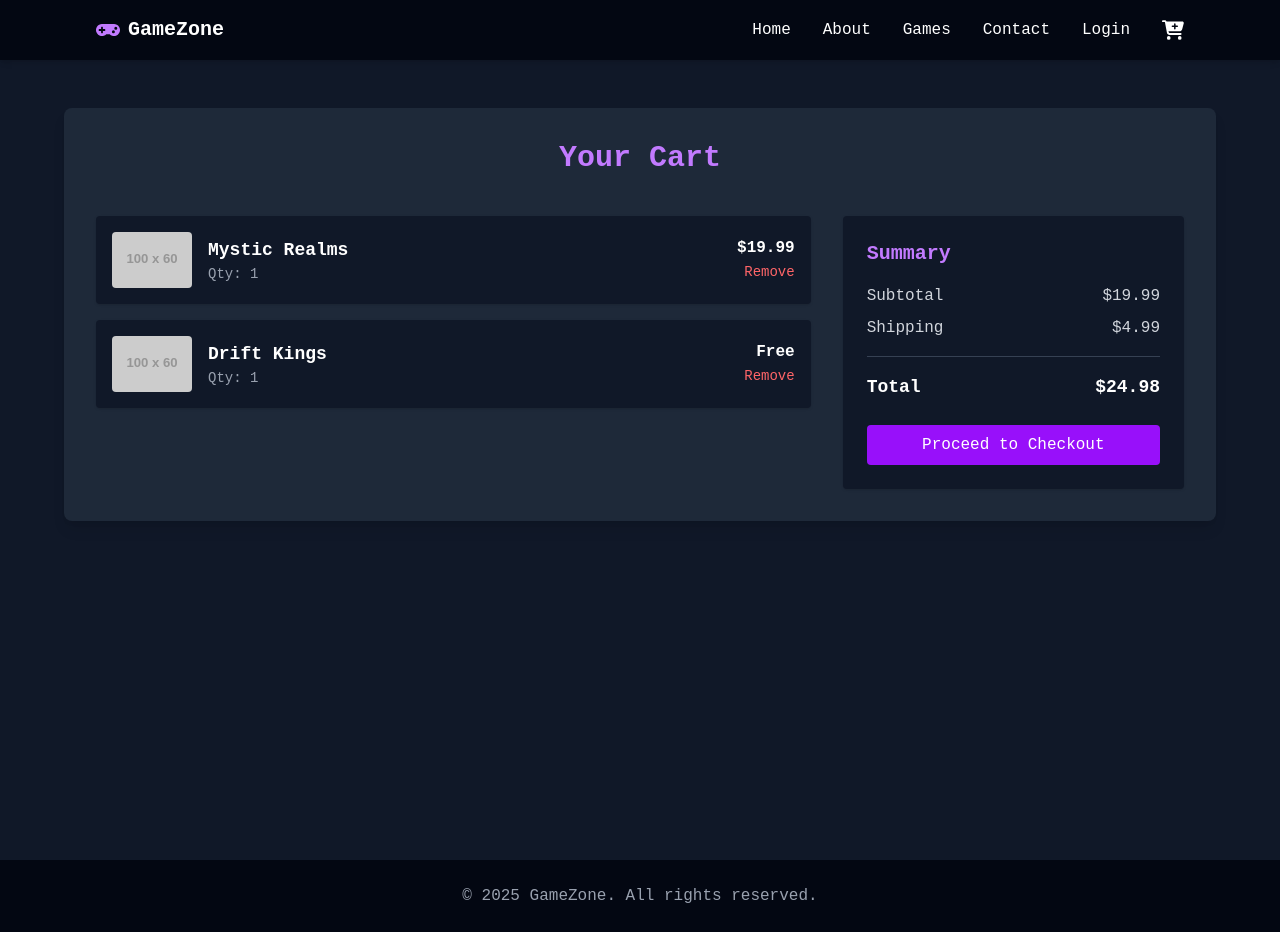
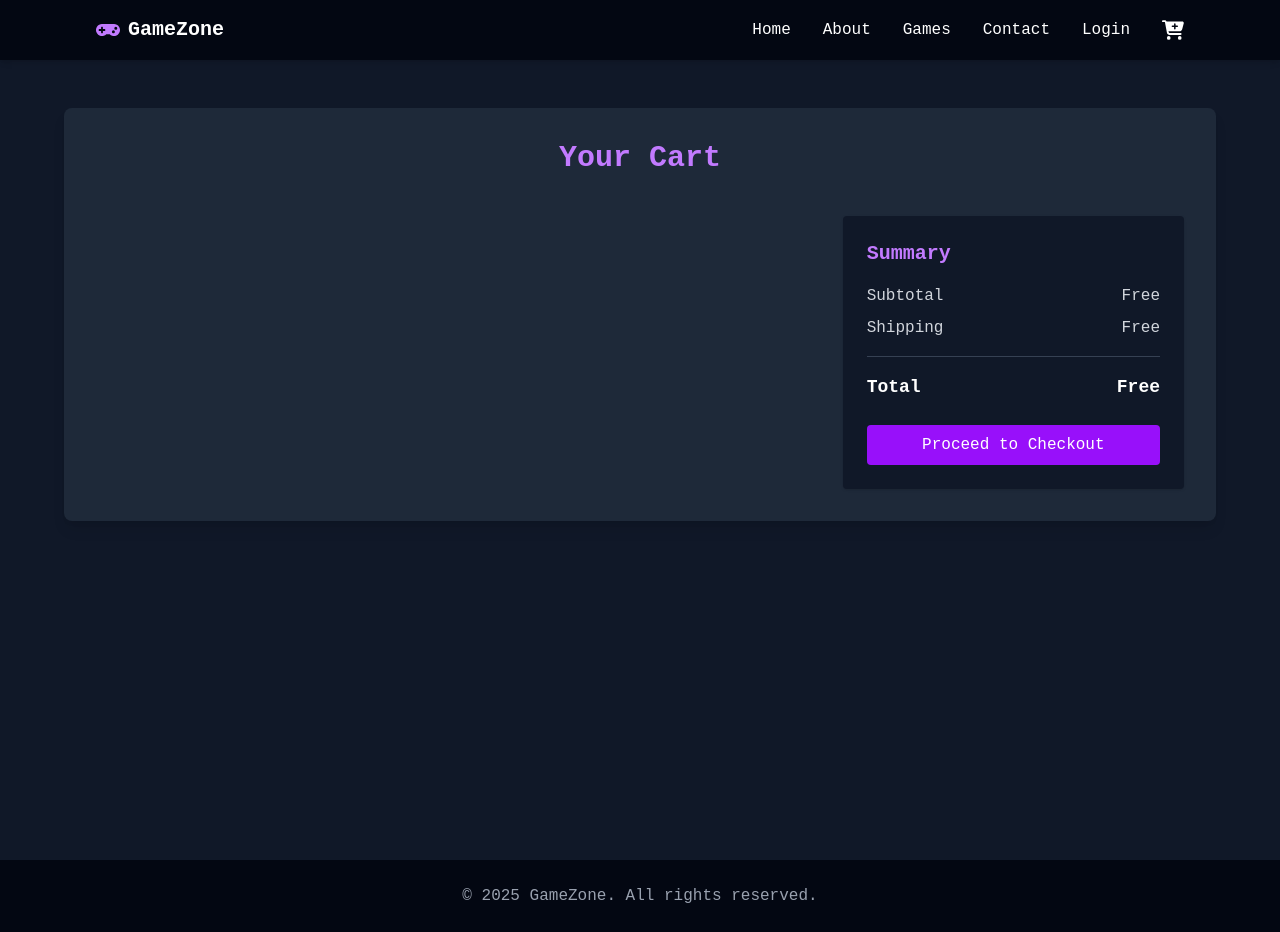
Before and after one commit to UditChauhan07/shorya-demo-nextjs, a Next.js app: page /cart in a window 1280 px wide. Built offline with nearby package versions, Linux system fonts and the light colour scheme.

Commit message:
new changes

```diff
--- a/package.json
+++ b/package.json
@@ -19,9 +19,11 @@
     "react": "^19.0.0",
     "react-dom": "^19.0.0",
     "react-hook-form": "^7.56.1",
+    "react-hot-toast": "^2.5.2",
     "react-icons": "^5.5.0",
     "sweetalert2": "^11.19.1",
-    "zod": "^3.24.3"
+    "zod": "^3.24.3",
+    "zustand": "^5.0.5"
   },
   "devDependencies": {
     "@eslint/eslintrc": "^3",
--- a/src/app/cart/page.tsx
+++ b/src/app/cart/page.tsx
@@ -1,27 +1,33 @@
 "use client";
+import useCartStore from "../../store/useCartStore"; // adjust path if needed
 
 export default function Cart() {
-  const cartItems = [
-    {
-      id: 1,
-      name: "Mystic Realms",
-      price: 19.99,
-      quantity: 1,
-      image: "https://via.placeholder.com/100x60?text=Mystic+Realms",
-    },
-    {
-      id: 2,
-      name: "Drift Kings",
-      price: 0.0,
-      quantity: 1,
-      image: "https://via.placeholder.com/100x60?text=Drift+Kings",
-    },
-  ];
+  // const cartItems = [
+  //   {
+  //     id: 1,
+  //     name: "Mystic Realms",
+  //     price: 19.99,
+  //     quantity: 1,
+  //     image: "https://via.placeholder.com/100x60?text=Mystic+Realms",
+  //   },
+  //   {
+  //     id: 2,
+  //     name: "Drift Kings",
+  //     price: 0.0,
+  //     quantity: 1,
+  //     image: "https://via.placeholder.com/100x60?text=Drift+Kings",
+  //   },
+  // ];
 
-  const total = cartItems.reduce(
-    (sum, item) => sum + item.price * item.quantity,
-    0
-  );
+  const cartItems = useCartStore((state) => state.cart);
+  const removeFromCart = useCartStore((state) => state.removeFromCart);
+
+  const total = cartItems.reduce((sum: any, item: any) => {
+    const price =
+      typeof item.price === "number" ? item.price : parseFloat(item.price) || 0;
+
+    return sum + price * item.quantity;
+  }, 0);
 
   return (
     <div className="min-h-screen py-12 px-6 ">
@@ -33,7 +39,7 @@ export default function Cart() {
         <div className="grid grid-cols-1 md:grid-cols-3 gap-8">
           {/* Cart Items */}
           <div className="md:col-span-2 space-y-4">
-            {cartItems.map((item) => (
+            {cartItems.map((item:any) => (
               <div
                 key={item.id}
                 className="flex items-center justify-between bg-gray-900 rounded shadow p-4"
@@ -53,9 +59,16 @@ export default function Cart() {
                 </div>
                 <div className="text-right">
                   <p className="font-semibold">
-                    {item.price === 0 ? "Free" : `$${item.price.toFixed(2)}`}
+                    {typeof item.price === "number"
+                      ? item.price === 0
+                        ? "Free"
+                        : `$${item.price.toFixed(2)}`
+                      : item.price}
                   </p>
-                  <button className="text-red-400 text-sm hover:underline">
+                  <button
+                    onClick={() => removeFromCart(item.id)}
+                    className="text-red-400 text-sm hover:underline"
+                  >
                     Remove
                   </button>
                 </div>
--- a/src/app/games/page.tsx
+++ b/src/app/games/page.tsx
@@ -1,5 +1,7 @@
 "use client";
 import { MdLibraryAdd } from "react-icons/md";
+import useCartStore from "../../store/useCartStore";
+import toast from "react-hot-toast";
 
 export default function Games() {
   const products = [
@@ -16,7 +18,7 @@ export default function Games() {
       name: "Mystic Realms",
       description: "Explore magical lands in this epic fantasy RPG.",
       category: "RPG",
-      price: "$19.99",
+      price: 19.99,
       image: "https://via.placeholder.com/300x180?text=Mystic+Realms",
     },
     {
@@ -40,7 +42,7 @@ export default function Games() {
       name: "Mystic Realms",
       description: "Explore magical lands in this epic fantasy RPG.",
       category: "RPG",
-      price: "$19.99",
+      price: 19.99,
       image: "https://via.placeholder.com/300x180?text=Mystic+Realms",
     },
     {
@@ -53,6 +55,12 @@ export default function Games() {
     },
   ];
 
+  const addToCart = useCartStore((state) => state.addToCart);
+  const cart = useCartStore((state) => state.cart);
+  console.log("cartt", cart);
+  const increaseQuantity = useCartStore((state) => state.increaseQuantity);
+  const decreaseQuantity = useCartStore((state) => state.decreaseQuantity);
+
   const filterCategories = [
     "All",
     "Action",
@@ -63,6 +71,10 @@ export default function Games() {
     "Sandbox",
     "Shooter",
   ];
+
+
+
+
 
   return (
     <div className="min-h-screen  py-12 px-6">
@@ -164,9 +176,50 @@ export default function Games() {
                   </button>
 
                   {/* Add to Cart Icon Button - auto width */}
-                  <button className="bg-purple-600 cursor-pointer  text-white p-2 rounded-2xl hover:bg-purple-500 transition">
-                    <MdLibraryAdd size={20} />
-                  </button>
+                  {(() => {
+                    const cartItem = cart.find(
+                      (item:any) => item.id === product.id
+                    );
+
+                    const token =
+                      typeof window !== "undefined"
+                        ? localStorage.getItem("token")
+                        : null;
+
+                    const handleAdd = () => {
+                      if (!token) {
+                        toast.error("Login required to add to cart!");
+                        return;
+                      }
+                      addToCart(product);
+                      toast.success("Added to cart!");
+                    };
+
+                    const handleRemove = () => {
+                      if (!token) {
+                        toast.error("Login required to remove from cart!");
+                        return;
+                      }
+                      decreaseQuantity(product.id);
+                      toast.success("Removed from cart!");
+                    };
+
+                    return cartItem ? (
+                      <button
+                        onClick={handleRemove}
+                        className="bg-red-600 cursor-pointer text-white px-3 py-2 rounded hover:bg-red-500 transition"
+                      >
+                        Remove
+                      </button>
+                    ) : (
+                      <button
+                        onClick={handleAdd}
+                        className="bg-purple-600 cursor-pointer text-white px-3 py-2 rounded hover:bg-purple-500 transition"
+                      >
+                        Add
+                      </button>
+                    );
+                  })()}
                 </div>
               </div>
             </div>
--- a/src/app/layout.tsx
+++ b/src/app/layout.tsx
@@ -3,6 +3,8 @@ import { Geist, Geist_Mono } from "next/font/google";
 import "./globals.css";
 import Header from "@/components/Header/page";
 import Footer from "@/components/Footer/page";
+import { Toaster } from 'react-hot-toast';
+
 
 const geistSans = Geist({
   variable: "--font-geist-sans",
@@ -34,6 +36,7 @@ export default function RootLayout({
         className={`${geistSans.variable} ${geistMono.variable} antialiased `}
       >
         <Header/>
+        <Toaster position="top-right" reverseOrder={false} />
         {children}
         <Footer/>
       </body>
--- a/src/components/Header/page.tsx
+++ b/src/components/Header/page.tsx
@@ -4,12 +4,16 @@ import { useRouter } from "next/navigation";
 import { useEffect, useState } from "react";
 import { FaGamepad, FaUserCircle, FaBars, FaTimes } from "react-icons/fa";
 import { FaCartPlus } from "react-icons/fa6";
+import useCartStore from "../../store/useCartStore";
 
 export default function Header() {
   const router = useRouter();
   const [token, setToken] = useState<string | null>(null);
   const [dropdownOpen, setDropdownOpen] = useState(false);
   const [mobileMenuOpen, setMobileMenuOpen] = useState(false);
+
+  const cart = useCartStore((state) => state.cart);
+  const cartCount = cart.reduce((total:any, item:any) => total + item.quantity, 0);
 
   useEffect(() => {
     const updateToken = () => {
@@ -37,6 +41,15 @@ export default function Header() {
     router.push(path);
     setMobileMenuOpen(false);
     setDropdownOpen(false);
+  };
+
+  const handleCartClick = () => {
+    // Adjust key name if needed
+    if (token) {
+      router.push("/cart");
+    } else {
+      alert("Login required to access the cart.");
+    }
   };
 
   return (
@@ -117,12 +130,14 @@ export default function Header() {
             </button>
           )}
 
-          <button
-            className="cursor-pointer hover:text-purple-400"
-            onClick={() => router.push("/cart")}
-          >
-            <FaCartPlus size={22} />
-          </button>
+          <div className="relative cursor-pointer" onClick={handleCartClick}>
+  <FaCartPlus size={22} className="hover:text-purple-400" />
+  {cartCount > 0 && (
+    <span className="absolute -top-2 -right-2 bg-purple-500 text-white text-xs font-semibold px-1.5 py-0.5 rounded-full">
+      {cartCount}
+    </span>
+  )}
+</div>
         </nav>
 
         {/* Mobile Hamburger Button */}
--- /dev/null
+++ b/src/store/useCartStore.js
@@ -0,0 +1,56 @@
+import { create } from 'zustand';
+import { persist } from 'zustand/middleware';
+
+
+const useCartStore = create(
+  persist(
+    (set, get) => ({
+      cart: [],
+      addToCart: (product) => {
+        const existing = get().cart.find((item) => item.id === product.id);
+        if (existing) {
+          set({
+            cart: get().cart.map((item) =>
+              item.id === product.id
+                ? { ...item, quantity: item.quantity + 1 }
+                : item
+            ),
+          });
+        } else {
+          set({ cart: [...get().cart, { ...product, quantity: 1 }] });
+        }
+      },
+      removeFromCart: (productId) => {
+        set({
+          cart: get().cart.filter((item) => item.id !== productId),
+        });
+      },
+      increaseQuantity: (productId) => {
+        set({
+          cart: get().cart.map((item) =>
+            item.id === productId
+              ? { ...item, quantity: item.quantity + 1 }
+              : item
+          ),
+        });
+      },
+      clearCart: () => set({ cart: [] }),
+      decreaseQuantity: (productId) => {
+        set({
+          cart: get().cart
+            .map((item) =>
+              item.id === productId
+                ? { ...item, quantity: item.quantity - 1 }
+                : item
+            )
+            .filter((item) => item.quantity > 0),
+        });
+      },
+    }),
+    {
+      name: 'cart-storage', // stored in localStorage
+    }
+  )
+);
+
+export default useCartStore;
```
Also changed, not shown: 1 other file (tests, documents, lock files or other folders).
